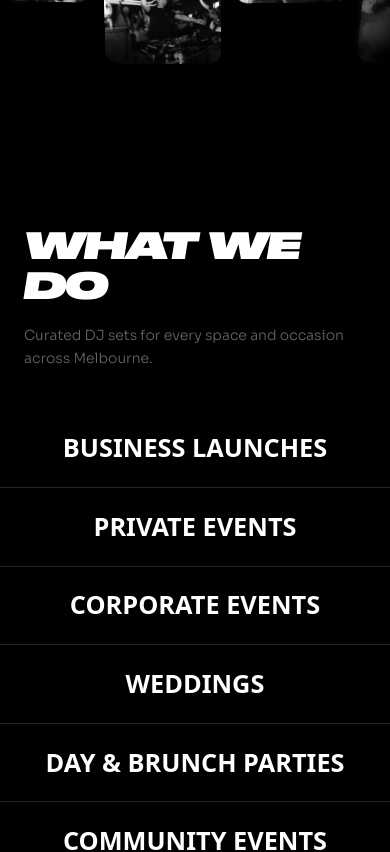
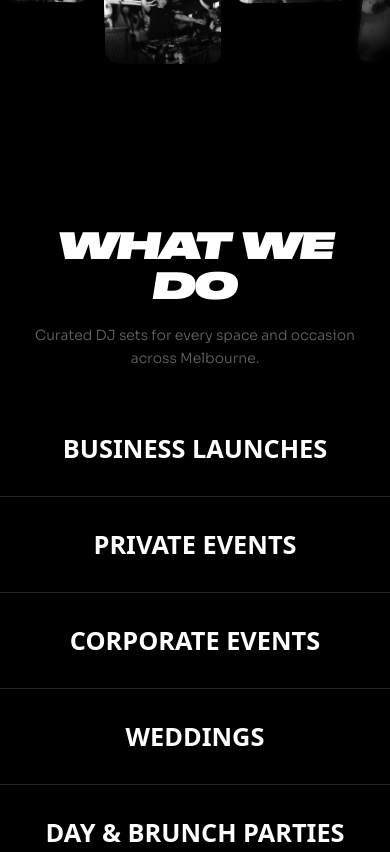
Before and after one commit to desgnmate/spnhaus, a Next.js app: page / in a window 390 px wide. Shown: the part 2400-3252 px from the top of the page. Built offline with nearby package versions, Linux system fonts and the light colour scheme.

Commit message:
fix: center What We Do title and restore FlowingMenu item sizes

```diff
--- a/src/app/page.tsx
+++ b/src/app/page.tsx
@@ -57,16 +57,17 @@ export default function Home() {
                     segments={45}
                 />
             </section>
-            <section className="relative w-full h-screen bg-black py-24 md:py-40 flex flex-col justify-center">
-                <div className="px-6 md:px-12 mb-10 md:mb-16">
+            <section className="relative w-full h-screen bg-black flex flex-col">
+                <div className="text-center px-6 md:px-12 pt-24 md:pt-40 pb-8 md:pb-12">
                     <h2 className="font-druk text-4xl md:text-6xl uppercase tracking-tight text-white mb-4">
                         WHAT WE DO
                     </h2>
-                    <p className="text-white/40 text-sm md:text-base font-light font-sora max-w-xl leading-relaxed">
+                    <p className="text-white/40 text-sm md:text-base font-light font-sora max-w-xl mx-auto leading-relaxed">
                         Curated DJ sets for every space and occasion across Melbourne.
                     </p>
                 </div>
-                <FlowingMenu
+                <div className="flex-1">
+                    <FlowingMenu
                     items={serviceItems}
                     textColor="#ffffff"
                     bgColor="#000000"
@@ -75,6 +76,7 @@ export default function Home() {
                     borderColor="rgba(255,255,255,0.15)"
                     speed={12}
                 />
+                </div>
             </section>
             <AboutStrip />
             <Story />
```
